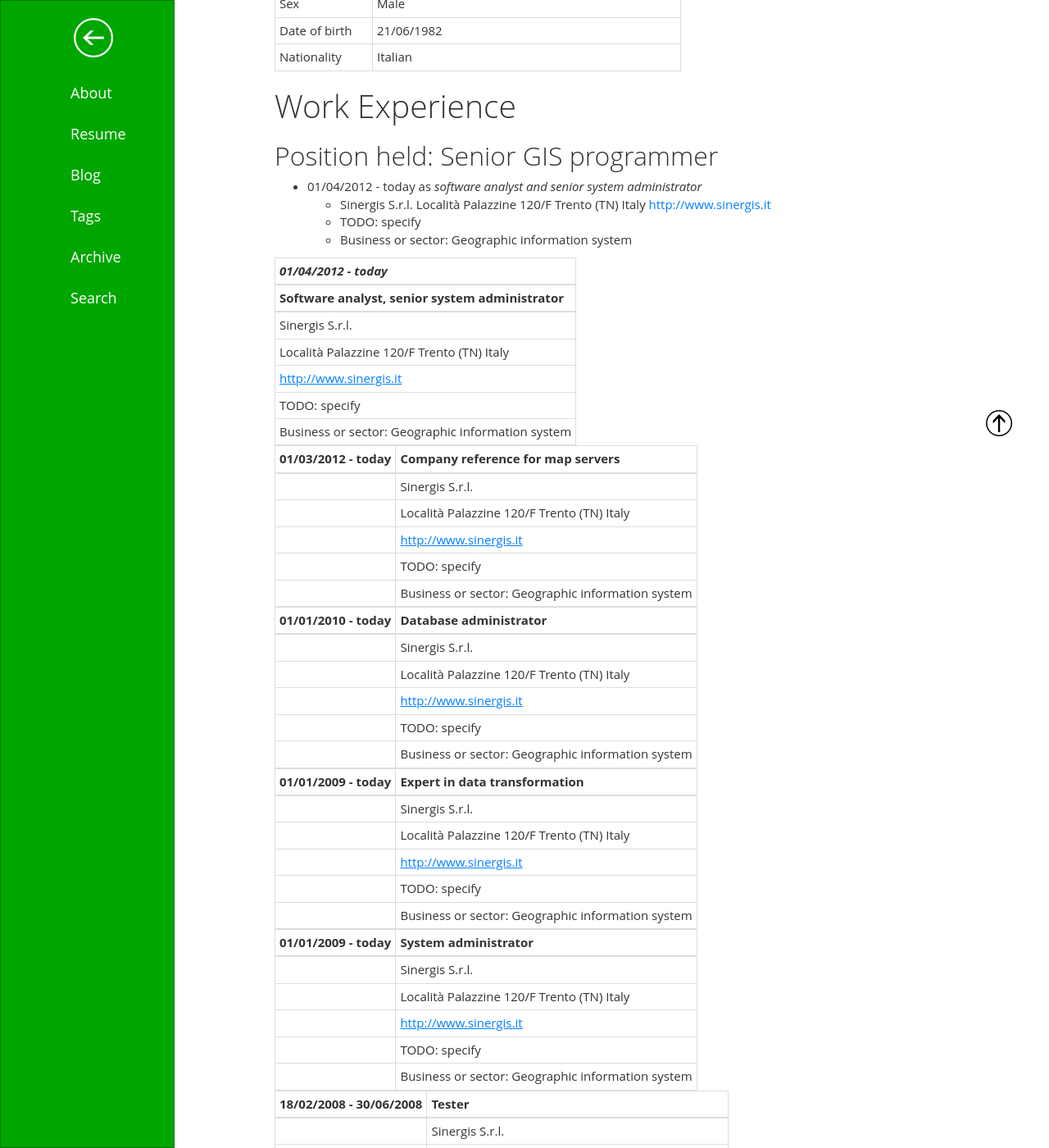
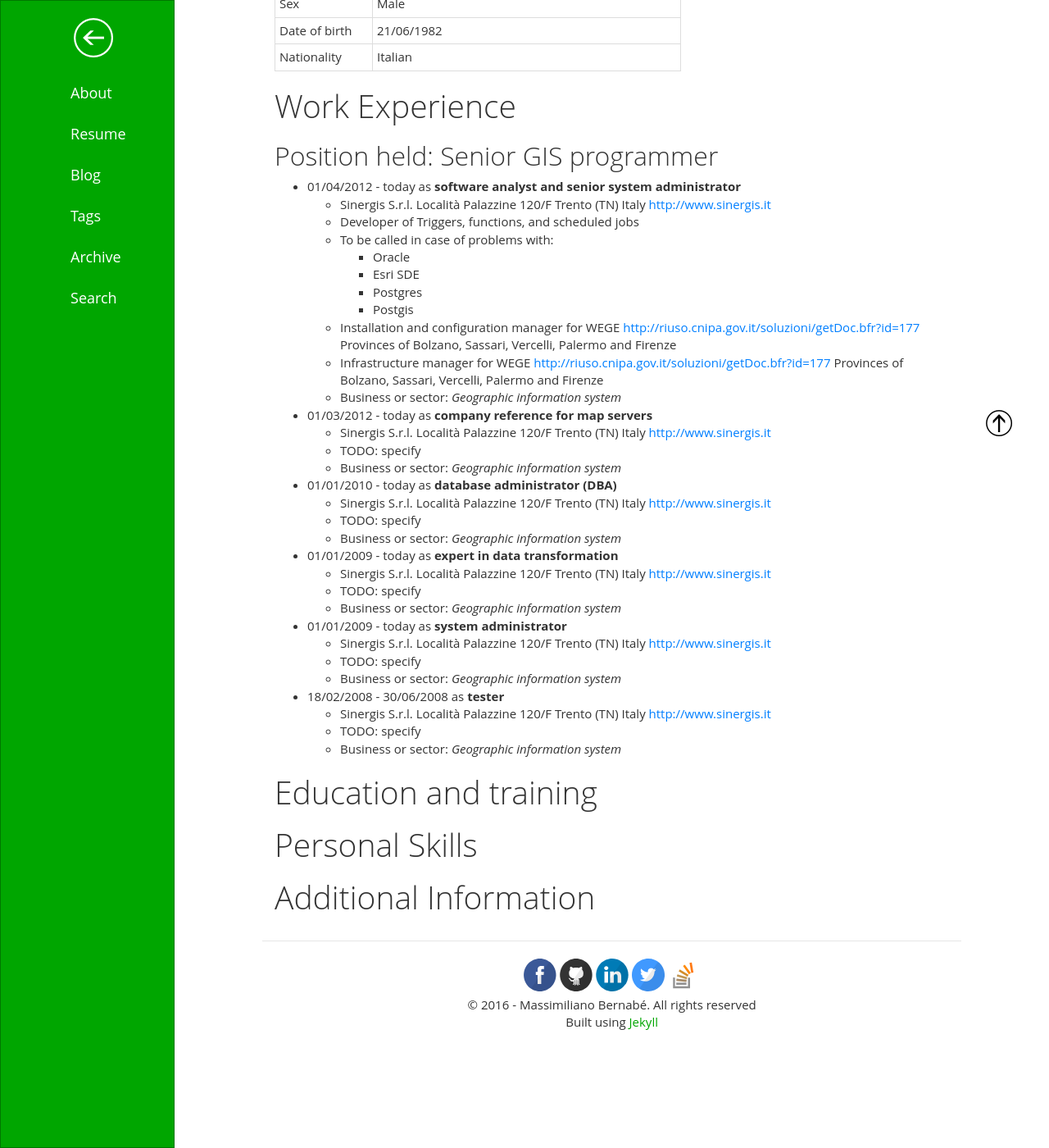
Before and after one commit to develost/develost.github.io, a Jekyll site: the page built from resume/index.md, in a window 1280 px wide and 1400 px high, scrolled down 648 px. Shown: the whole window at 82% size. Built offline with Jekyll 4.4.1, drawn with Linux system fonts in a browser that asks for light colours; some of the changed text lies outside the part shown.

Commit message:
mod resume

```diff
--- a/resume/index.md
+++ b/resume/index.md
@@ -21,76 +21,37 @@ theme: green
 
 ## Position held: Senior GIS programmer
 
-* 01/04/2012 - today as *software analyst and senior system administrator*
+* 01/04/2012 - today as **software analyst and senior system administrator**
+    * Sinergis S.r.l. Località Palazzine 120/F Trento (TN) Italy <http://www.sinergis.it>
+    * Developer of Triggers, functions, and scheduled jobs
+    * To be called in case of problems with:
+        * Oracle
+        * Esri SDE
+        * Postgres
+        * Postgis
+    * Installation and configuration manager for WEGE <http://riuso.cnipa.gov.it/soluzioni/getDoc.bfr?id=177> Provinces of Bolzano, Sassari, Vercelli, Palermo and Firenze
+    * Infrastructure manager for WEGE <http://riuso.cnipa.gov.it/soluzioni/getDoc.bfr?id=177> Provinces of Bolzano, Sassari, Vercelli, Palermo and Firenze
+    * Business or sector: *Geographic information system*
+* 01/03/2012 - today as **company reference for map servers**
     * Sinergis S.r.l. Località Palazzine 120/F Trento (TN) Italy <http://www.sinergis.it>
     * TODO: specify
-    * Business or sector: Geographic information system
-
-
-|----------------------------------------------------|
-| *01/04/2012 - today*                               |
-| Software analyst, senior system administrator      |
-|----------------------------------------------------|
-| Sinergis S.r.l.                                    |
-| Località Palazzine 120/F Trento (TN) Italy         |
-| <http://www.sinergis.it>                           |
-| TODO: specify                                      |
-| Business or sector: Geographic information system  |
-{: .table-bordered}
-
-
-|--------------------|----------------------------------------------------|
-| 01/03/2012 - today | Company reference for map servers                  |
-|--------------------|----------------------------------------------------|
-|                    | Sinergis S.r.l.                                    |
-|                    | Località Palazzine 120/F Trento (TN) Italy         |
-|                    | <http://www.sinergis.it>                           |
-|                    | TODO: specify                                      |
-|                    | Business or sector: Geographic information system  |
-{: .table-bordered}
-
-|--------------------|----------------------------------------------------|
-| 01/01/2010 - today | Database administrator                             |
-|--------------------|----------------------------------------------------|
-|                    | Sinergis S.r.l.                                    |
-|                    | Località Palazzine 120/F Trento (TN) Italy         |
-|                    | <http://www.sinergis.it>                           |
-|                    | TODO: specify                                      |
-|                    | Business or sector: Geographic information system  |
-{: .table-bordered}
-
-|--------------------|----------------------------------------------------|
-| 01/01/2009 - today | Expert in data transformation                      |
-|--------------------|----------------------------------------------------|
-|                    | Sinergis S.r.l.                                    |
-|                    | Località Palazzine 120/F Trento (TN) Italy         |
-|                    | <http://www.sinergis.it>                           |
-|                    | TODO: specify                                      |
-|                    | Business or sector: Geographic information system  |
-{: .table-bordered}
-
-|--------------------|----------------------------------------------------|
-| 01/01/2009 - today | System administrator                               |
-|--------------------|----------------------------------------------------|
-|                    | Sinergis S.r.l.                                    |
-|                    | Località Palazzine 120/F Trento (TN) Italy         |
-|                    | <http://www.sinergis.it>                           |
-|                    | TODO: specify                                      |
-|                    | Business or sector: Geographic information system  |
-{: .table-bordered}
-
-|--------------------|----------------------------------------------------|
-| 18/02/2008 - 30/06/2008 | Tester                              |
-|--------------------|----------------------------------------------------|
-|                    | Sinergis S.r.l.                                    |
-|                    | Località Palazzine 120/F Trento (TN) Italy         |
-|                    | <http://www.sinergis.it>                           |
-|                    | TODO: specify                                      |
-|                    | Business or sector: Geographic information system  |
-{: .table-bordered}
-
-
-
+    * Business or sector: *Geographic information system*
+* 01/01/2010 - today as **database administrator (DBA)**
+    * Sinergis S.r.l. Località Palazzine 120/F Trento (TN) Italy <http://www.sinergis.it>
+    * TODO: specify
+    * Business or sector: *Geographic information system*
+* 01/01/2009 - today as **expert in data transformation**
+    * Sinergis S.r.l. Località Palazzine 120/F Trento (TN) Italy <http://www.sinergis.it>
+    * TODO: specify
+    * Business or sector: *Geographic information system*
+* 01/01/2009 - today as **system administrator**
+    * Sinergis S.r.l. Località Palazzine 120/F Trento (TN) Italy <http://www.sinergis.it>
+    * TODO: specify
+    * Business or sector: *Geographic information system*
+* 18/02/2008 - 30/06/2008 as **tester**
+    * Sinergis S.r.l. Località Palazzine 120/F Trento (TN) Italy <http://www.sinergis.it>
+    * TODO: specify
+    * Business or sector: *Geographic information system*
 
 
 
```
